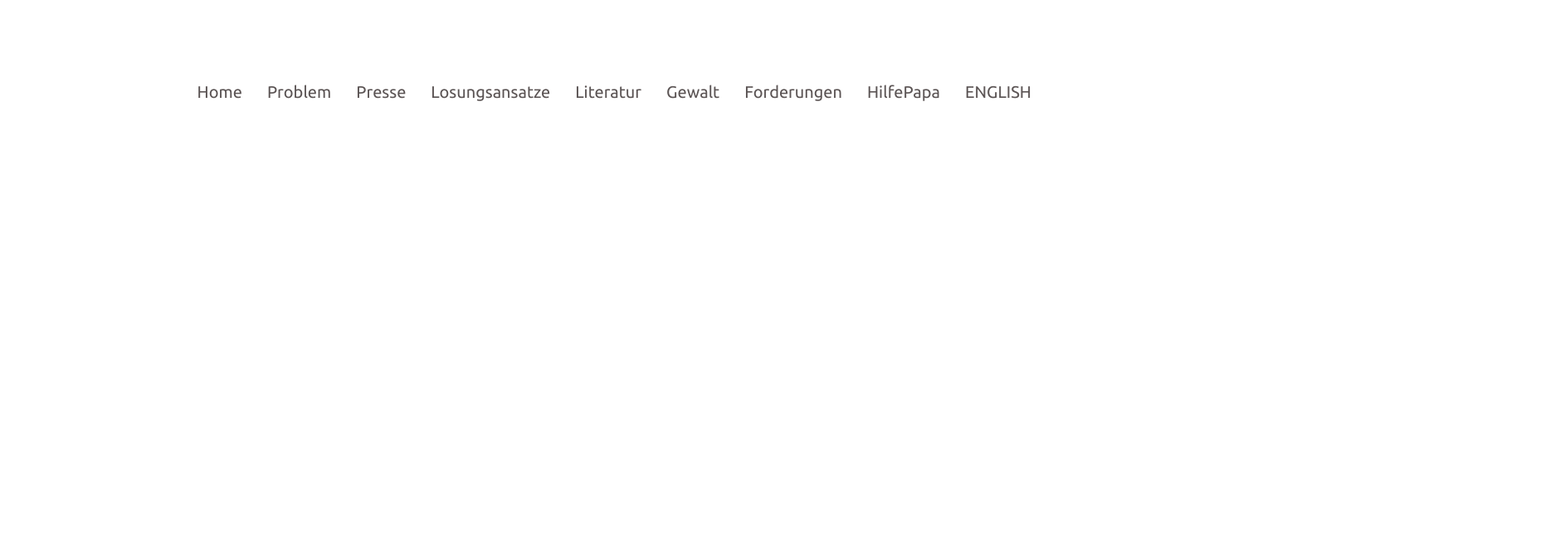
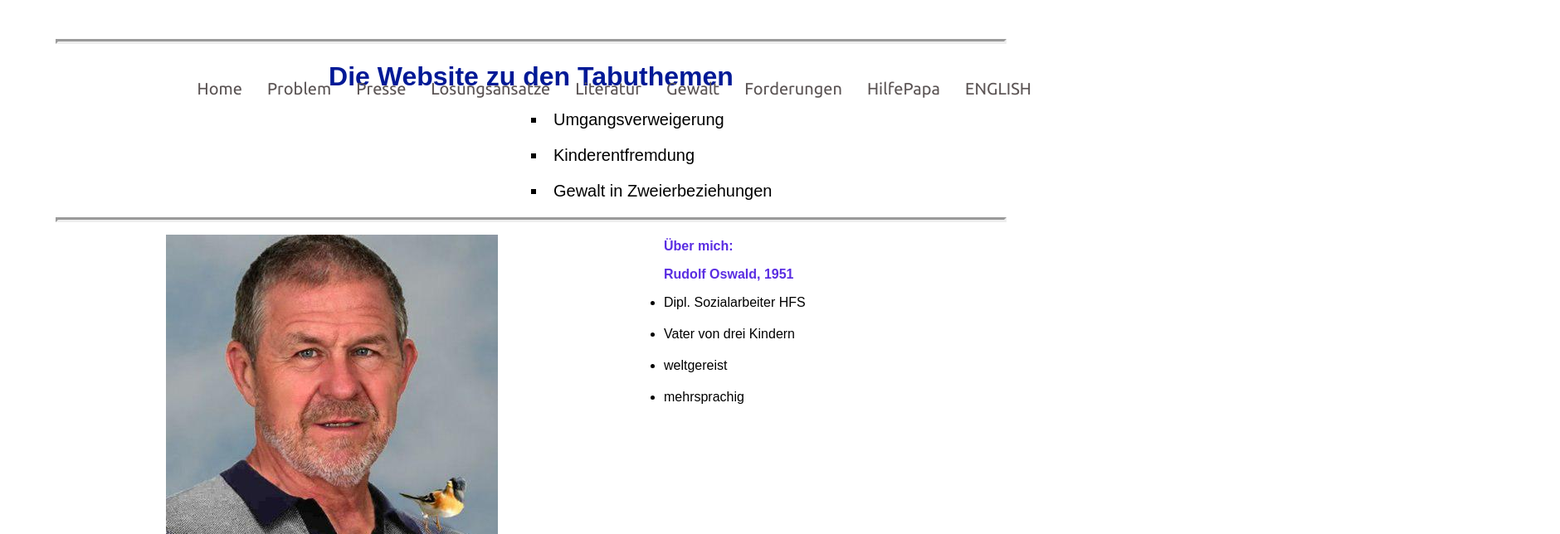
Before and after one commit to LaMentaAzul/PapaHelp-Web-Project, a React (Create React App) app in the folder papa-help/: page / in a window 1280 px wide. Shown: the part 200-844 px from the top of the page at 83% size, 1880 px wide, since content can reach past the window. Before the commit the page ends 800 px from the top, so only its background shows below. Built offline with nearby package versions, Linux system fonts and the light colour scheme.

Commit message:
add initial homepage

```diff
--- a/papa-help/package.json
+++ b/papa-help/package.json
@@ -3,7 +3,9 @@
   "version": "0.1.0",
   "private": true,
   "dependencies": {
+    "bootstrap": "^4.3.1",
     "react": "^16.8.6",
+    "react-bootstrap": "^1.0.0-beta.9",
     "react-dom": "^16.8.6",
     "react-router-dom": "^5.0.1",
     "react-scripts": "^3.0.1"
--- /dev/null
+++ b/papa-help/public/HomeStyle.css
@@ -0,0 +1,54 @@
+hr
+{
+    color: #000F5E;
+    border-width:3px;
+    width:1140px;
+    margin: 0 auto;
+}
+h1
+{
+    text-align: center;
+    color: #001996;
+
+}
+.a
+{
+    list-style-type: square;
+    list-style-position: inside;
+    text-align: justify;
+    position: relative;
+    left: 600px;
+    font-size: 20px;
+}
+
+.text img
+{
+  float: left;
+  padding-top: 15px;
+  padding-right: 200px;
+  padding-left: 200px;
+}
+.imageRes
+{
+   display: block;
+   max-width: 100%;
+   height: auto;
+}
+.Col
+{
+    padding-top: 20px;
+    color: #5A2DE2;
+}
+.b
+{
+ list-style-type: disc;
+ color: black;
+}
+img
+{
+    vertical-align: middle;
+}
+.li
+{
+    margin-bottom: 20px;
+}
--- a/papa-help/public/index.html
+++ b/papa-help/public/index.html
@@ -11,6 +11,7 @@
     <link rel="manifest" href="%PUBLIC_URL%/manifest.json">
     <link rel="shortcut icon" href="%PUBLIC_URL%/favicon.ico">
     <link rel="stylesheet" href="Style.css">
+    <link rel="stylesheet" href="HomeStyle.css">
     <link href="https://fonts.googleapis.com/css?family=Ubuntu&display=swap" rel="stylesheet">
     <!--
       Notice the use of %PUBLIC_URL% in the tags above.
--- a/papa-help/src/App.js
+++ b/papa-help/src/App.js
@@ -17,7 +17,7 @@ class App extends Component {
       <Router>
         <div>
           <Header />
-          <Route path='/' component={UberMich} />
+          <Route exact path='/' component={UberMich} />
           <Route path='/src/Header/Problem.js' component={Problem} />
           <Route path='/src/Header/Presse.js' component={Presse} />
           <Route path='/src/Header/Losungsansatze.js' component={Losungsansatze} />
--- a/papa-help/src/Header/ENGLISH.js
+++ b/papa-help/src/Header/ENGLISH.js
@@ -27,8 +27,6 @@ B - To provide access to the latest scientific research results about violence t
 Anybody who is willing to share their experiences as well as their knowledge and interest should feel free to contact me. Please bear in mind that, although I observe privacy and confidentiality as set forth in Swiss Law, there is nothing about the Internet that guarantees either.
         </p>
 
-
-
       </div>
     )
   }
--- a/papa-help/src/Header/UberMich.js
+++ b/papa-help/src/Header/UberMich.js
@@ -1,11 +1,47 @@
 import React, { Component } from 'react'
-
+import Col from 'react-bootstrap/Col'
+import Row from 'react-bootstrap/Row'
+import Container from 'react-bootstrap/Container'
+import Rud from './Rud.jpg'
 export default class UberMich extends Component {
   render () {
     return (
-      <div className='Header'>
+      <div className='text'>
+        <hr />
+        <h1>
+         Die Website zu den Tabuthemen
+        </h1>
+        <ul className='a'>
+          <li className='li'>Umgangsverweigerung</li>
+          <li className='li'>Kinderentfremdung</li>
+          <li className='li'>Gewalt in Zweierbeziehungen</li>
+        </ul>
+        <hr />
+        <Container>
+          <Row>
+            <Col>
+              <Col xs={6}><img src={Rud} className='imgRes' alt='Rudolf Oswald' /></Col>
+              <Col xs={6} className='Col'>
+                <strong>Über mich:</strong>
+                <p>
+                  <strong>Rudolf Oswald, 1951</strong>
+                </p>
+                <p>
+                  <ul className='b'>
+                    <li className='li'>
+                    Dipl. Sozialarbeiter HFS
+                    </li>
+                    <li className='li'>Vater von drei Kindern</li>
+                    <li className='li'>weltgereist</li>
+                    <li className='li'>mehrsprachig</li>
+                  </ul>
+                </p>
+              </Col>
+            </Col>
+          </Row>
+        </Container>
+      </div>
 
-      </div>
     )
   }
 }
```
Also changed, not shown: papa-help/src/Header/Rud.jpg (added), 1 other file (tests, documents, lock files or other folders).
